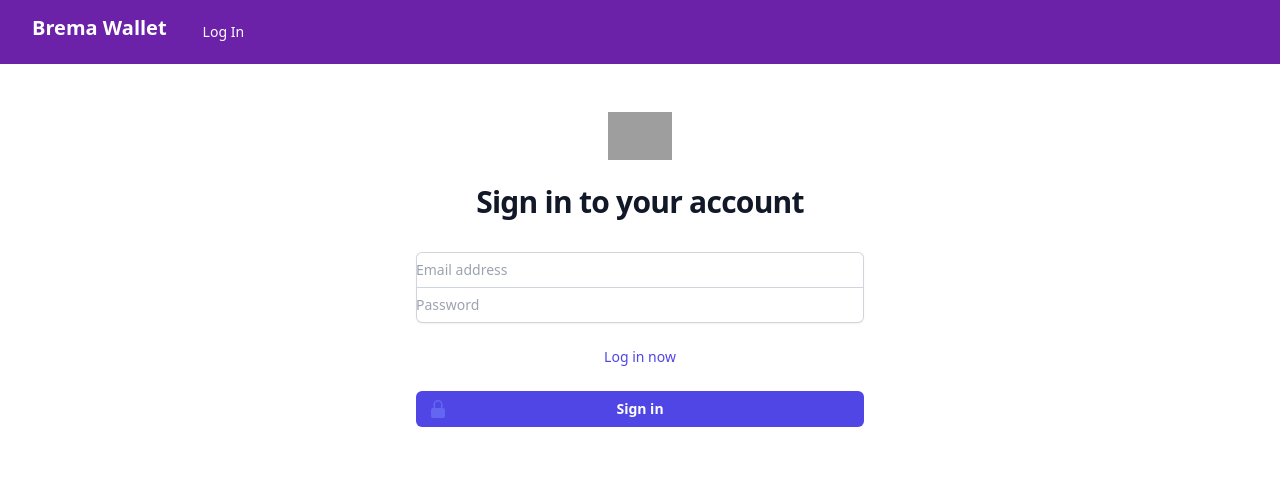
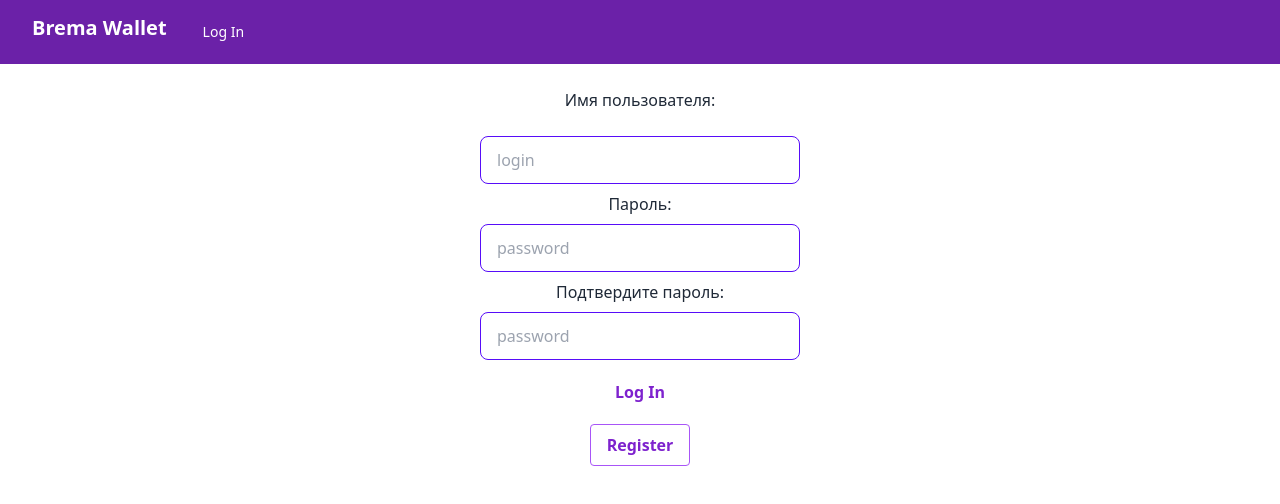
Before and after one commit to luvlqq/bremaWallet, a SvelteKit app in the folder packages/client/: page /auth/register in a window 1280 px wide. Shown: the top 504 px of the page. Built offline with nearby package versions, Linux system fonts and the light colour scheme; grey boxes are pictures that could not be loaded.

Commit message:
front change auth page with confirm login

```diff
--- a/packages/client/src/routes/auth/+page.svelte
+++ b/packages/client/src/routes/auth/+page.svelte
@@ -38,7 +38,7 @@
     {#if message}
         <p>{message}</p>
     {/if}
-
-    <button type="submit" class="my-8 bg-transparent hover:bg-purple-500 text-purple-700 font-semibold hover:text-white py-2 px-4 border border-purple-500 hover:border-transparent rounded">Войти</button>
+    <a href="../auth/register" class="my-5 hover:bg-purple-500 text-purple-700 font-semibold hover:text-white">Create an account</a>
+    <button type="submit" class="bg-transparent hover:bg-purple-500 text-purple-700 font-semibold hover:text-white py-2 px-4 border border-purple-500 hover:border-transparent rounded">Log In</button>
 </div>
 </form>
--- a/packages/client/src/routes/auth/register/+page.svelte
+++ b/packages/client/src/routes/auth/register/+page.svelte
@@ -27,50 +27,19 @@
         }
     }
 </script>
-<div class="flex min-h-full items-center justify-center px-4 py-12 sm:px-6 lg:px-8">
-    <div class="w-full max-w-md space-y-8">
-        <div>
-            <img class="mx-auto h-12 w-auto" src="https://tailwindui.com/img/logos/mark.svg?color=indigo&shade=600"
-                 alt="Your Company">
-            <h2 class="mt-6 text-center text-3xl font-bold tracking-tight text-gray-900">Sign in to your account</h2>
-        </div>
-        <form class="mt-8 space-y-6" on:submit={handleSubmit()}>
-            <input type="hidden" name="remember" value="true">
-            <div class="-space-y-px rounded-md shadow-sm">
-                <div>
-                    <label for="login" class="sr-only">Email address</label>
-                    <input id="login" name="login" autocomplete="login" required
-                           class="relative block w-full rounded-t-md border-0 py-1.5 text-gray-900 ring-1 ring-inset ring-gray-300 placeholder:text-gray-400 focus:z-10 focus:ring-2 focus:ring-inset focus:ring-indigo-600 sm:text-sm sm:leading-6"
-                           placeholder="Email address">
-                </div>
-                <div>
-                    <label for="password" class="sr-only">Password</label>
-                    <input id="password" name="password" type="password" autocomplete="current-password" required
-                           class="relative block w-full rounded-b-md border-0 py-1.5 text-gray-900 ring-1 ring-inset ring-gray-300 placeholder:text-gray-400 focus:z-10 focus:ring-2 focus:ring-inset focus:ring-indigo-600 sm:text-sm sm:leading-6"
-                           placeholder="Password">
-                </div>
-            </div>
+<form on:submit={handleSubmit}>
+    <div class="flex items-center justify-center flex-col">
+        <label for="login" class="my-6">Имя пользователя:</label>
+        <input type="text" placeholder="login" class="input input-bordered input-primary w-full max-w-xs" id="login" bind:value={login}/>
 
-            <div class="flex items-center justify-center">
-                <div class="text-sm">
-                    <a href="/auth" class="font-medium text-indigo-600 hover:text-indigo-500">Log in now</a>
-                </div>
-            </div>
-
-            <div>
-                <button type="submit"
-                        class="group relative flex w-full justify-center rounded-md bg-indigo-600 px-3 py-2 text-sm font-semibold text-white hover:bg-indigo-500 focus-visible:outline focus-visible:outline-2 focus-visible:outline-offset-2 focus-visible:outline-indigo-600">
-          <span class="absolute inset-y-0 left-0 flex items-center pl-3">
-            <svg class="h-5 w-5 text-indigo-500 group-hover:text-indigo-400" viewBox="0 0 20 20" fill="currentColor"
-                 aria-hidden="true">
-              <path fill-rule="evenodd"
-                    d="M10 1a4.5 4.5 0 00-4.5 4.5V9H5a2 2 0 00-2 2v6a2 2 0 002 2h10a2 2 0 002-2v-6a2 2 0 00-2-2h-.5V5.5A4.5 4.5 0 0010 1zm3 8V5.5a3 3 0 10-6 0V9h6z"
-                    clip-rule="evenodd"/>
-            </svg>
-          </span>
-                    Sign in
-                </button>
-            </div>
-        </form>
+        <label for="password" class="my-2">Пароль:</label>
+        <input type="password" placeholder="password" class="input input-bordered input-primary w-full max-w-xs " id="password" bind:value={password}/>
+        <label for="passwordConfirm" class="my-2">Подтвердите пароль:</label>
+        <input type="password" placeholder="password" class="input input-bordered input-primary w-full max-w-xs " id="passwordConfirm" bind:value={password}/>
+        {#if message}
+            <p>{message}</p>
+        {/if}
+        <a href="/auth" class="my-5 hover:bg-purple-500 text-purple-700 font-semibold hover:text-white">Log In</a>
+        <button type="submit" class=" bg-transparent hover:bg-purple-500 text-purple-700 font-semibold hover:text-white py-2 px-4 border border-purple-500 hover:border-transparent rounded">Register</button>
     </div>
-</div>
+</form>
```
